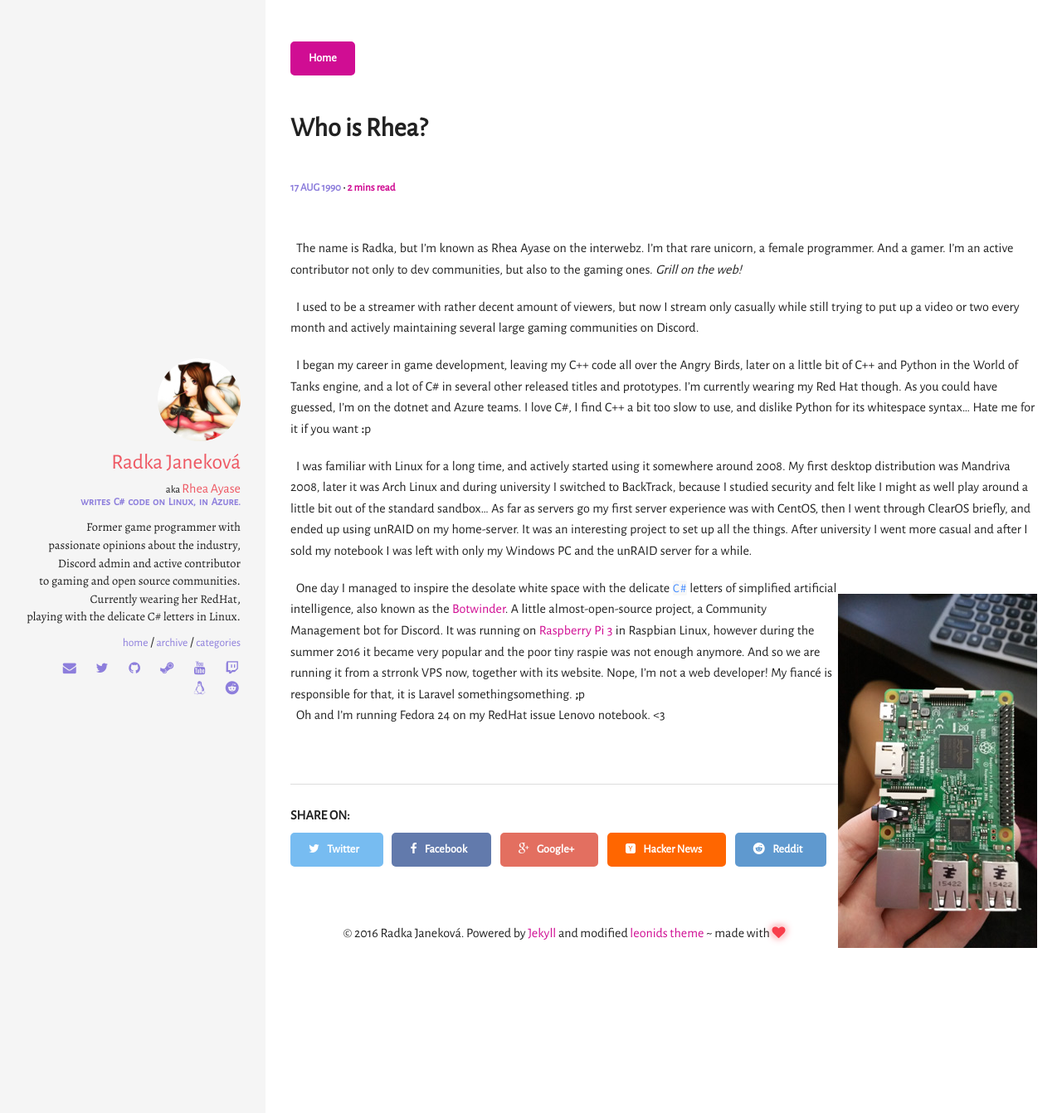
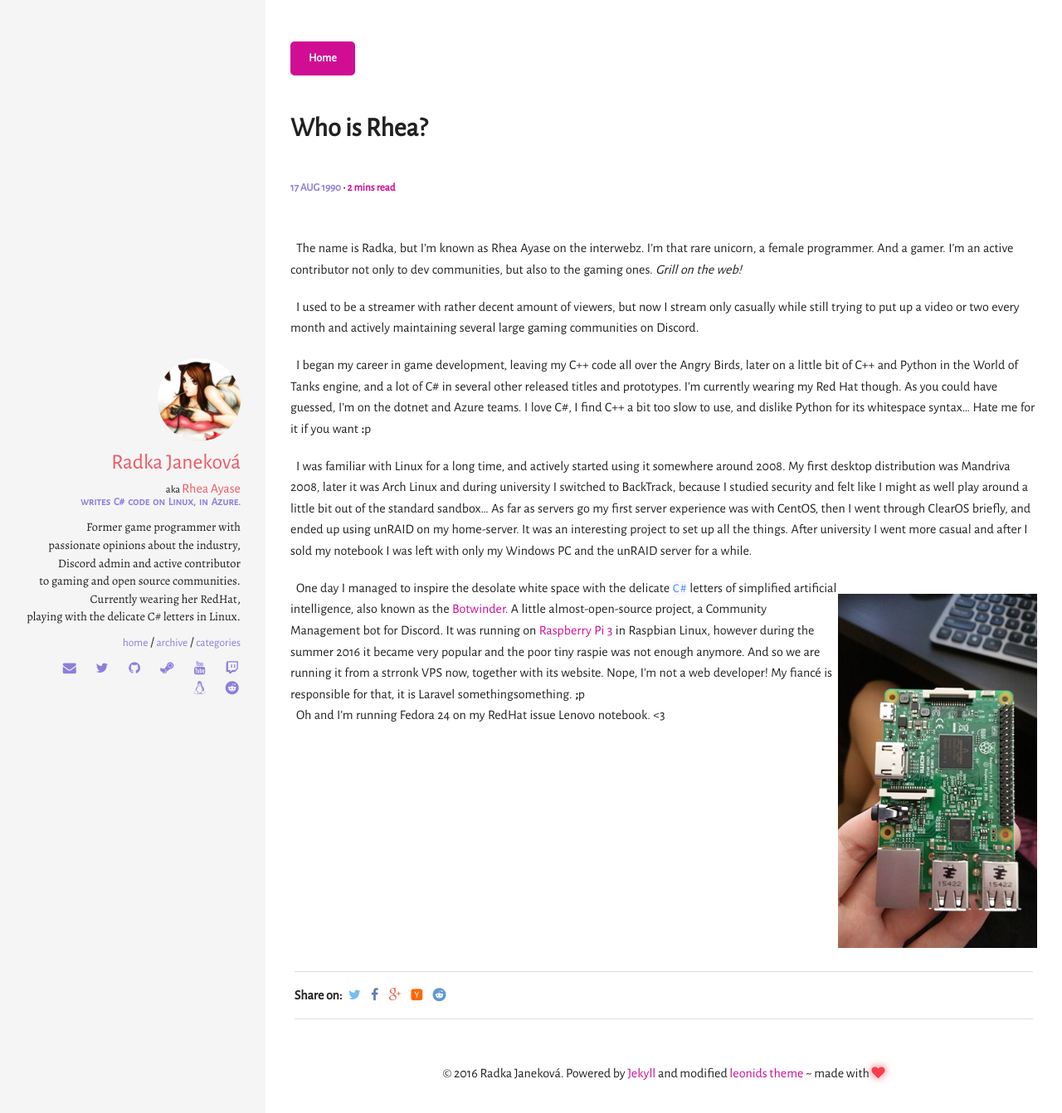
Before and after one commit to RheaAyase/jekyll-rhea, a Jekyll site: the page built from _posts/1990-08-17-Who-is-Rhea.md, in a window 1280 px wide. Shown: the top 1342 px of the page at 83% size. Built offline with Jekyll 4.4.1, drawn with Linux system fonts in a browser that asks for light colours; some web fonts are replaced; comment, search, counter and statistics services are not loaded.

Commit message:
Modified share buttons.

```diff
--- a/_layouts/post.html
+++ b/_layouts/post.html
@@ -40,25 +40,14 @@ layout: default
   </article>
 </div>
 
-<div class="share-buttons">
-  <h6>Share on: </h6>
-  <ul>
-    <li>
-      <a href="https://twitter.com/intent/tweet?text={{ site.url }}{{ page.url }}" class="twitter btn" title="Share on Twitter"><i class="fa fa-twitter"></i><span> Twitter</span></a>
-    </li>
-    <li>
-      <a href="https://www.facebook.com/sharer/sharer.php?u={{ site.url }}{{ page.url }}" class="facebook btn" title="Share on Facebook"><i class="fa fa-facebook"></i><span> Facebook</span></a>
-    </li>
-    <li>
-      <a href="https://plus.google.com/share?url={{ site.url }}{{ page.url }}" class="google-plus btn" title="Share on Google Plus"><i class="fa fa-google-plus"></i><span> Google+</span></a>
-    </li>
-    <li>
-      <a href="https://news.ycombinator.com/submitlink?u={{ site.url }}{{ page.url }}" class="hacker-news btn" title="Share on Hacker News"><i class="fa fa-hacker-news"></i><span> Hacker News</span></a>
-    </li>
-    <li>
-      <a href="https://www.reddit.com/submit?url={{ site.url }}{{ page.url }}" class="reddit btn" title="Share on Reddit"><i class="fa fa-reddit"></i><span> Reddit</span></a>
-    </li>
-  </ul>
+<div class="clear share-buttons">
+  <b>Share on: </b><span>
+    <a href="https://twitter.com/intent/tweet?text={{ site.url }}{{ page.url }}" class="twitter" title="Share on Twitter"><i class="fa fa-twitter"></i><span></span></a>
+    <a href="https://www.facebook.com/sharer/sharer.php?u={{ site.url }}{{ page.url }}" class="facebook" title="Share on Facebook"><i class="fa fa-facebook"></i><span></span></a>
+    <a href="https://plus.google.com/share?url={{ site.url }}{{ page.url }}" class="google-plus" title="Share on Google Plus"><i class="fa fa-google-plus"></i><span></span></a>
+    <a href="https://news.ycombinator.com/submitlink?u={{ site.url }}{{ page.url }}" class="hacker-news" title="Share on Hacker News"><i class="fa fa-hacker-news"></i><span></span></a>
+    <a href="https://www.reddit.com/submit?url={{ site.url }}{{ page.url }}" class="reddit" title="Share on Reddit"><i class="fa fa-reddit"></i><span></span></a>
+  </span>
 </div><!-- end share-buttons -->
 
 {% if site.owner.disqus-shortname and page.comments == true %}
--- a/_sass/pages/_post.scss
+++ b/_sass/pages/_post.scss
@@ -157,10 +157,20 @@ a.read-more {
   }
 }
 
+.clear {
+  clear: both;
+}
+
 // Shares Buttons
 .share-buttons {
   padding-top: 1em;
   border-top: 1px solid #ddd;
+  padding-bottom: 1em;
+  border-bottom: 1px solid #ddd;
+  margin: 0.3em;
+  span {
+    margin: 0.3em;
+  }
   ul {
     margin: 0;
     padding: 0;
@@ -179,72 +189,32 @@ a.read-more {
   }
 }
 .twitter {
-  background-color: #77bcf1;
-  color: $white;
-  border-color: #77bcf1;
-  &:visited {
-    color: $white;
-    border-color: #77bcf1;
-  }
+  color: #77bcf1;
   &:hover {
-    background-color: $white;
-    color: #77bcf1;
-    border-color: #77bcf1;
+    color: $primary;
   }
 }
 .facebook {
-  background-color: #627aac;
-  color: $white;
-  border-color: #627aac;
-  &:visited {
-    color: $white;
-    border-color: #627aac;
-  }
+  color: #627aac;
   &:hover {
-    background-color: $white;
-    color: #627aac;
-    border-color: #627aac;
+    color: $primary;
   }
 }
 .google-plus {
-  background-color: #e36f60;
-  color: $white;
-  border-color: #e36f60;
-  &:visited {
-    color: $white;
-    border-color: #e36f60;
-  }
+  color: #e36f60;
   &:hover {
-    background-color: $white;
-    color: #e36f60;
-    border-color: #e36f60;
+    color: $primary;
   }
 }
 .hacker-news {
-  background-color: #f60;
-  color: $white;
-  border-color: #f60;
-  &:visited {
-    color: $white;
-    border-color: #f60;
-  }
+  color: #f60;
   &:hover {
-    background-color: $white;
-    color: #f60;
-    border-color: #f60;
+    color: $primary;
   }
 }
 .reddit {
-  background-color: #5f99cf;
-  color: $white;
-  border-color: #5f99cf;
-  &:visited {
-    color: $white;
-    border-color: #5f99cf;
-  }
+  color: #5f99cf;
   &:hover {
-    background-color: $white;
-    color: #5f99cf;
-    border-color: #5f99cf;
+    color: $primary;
   }
 }
```
Also changed, not shown: 1 other file.
